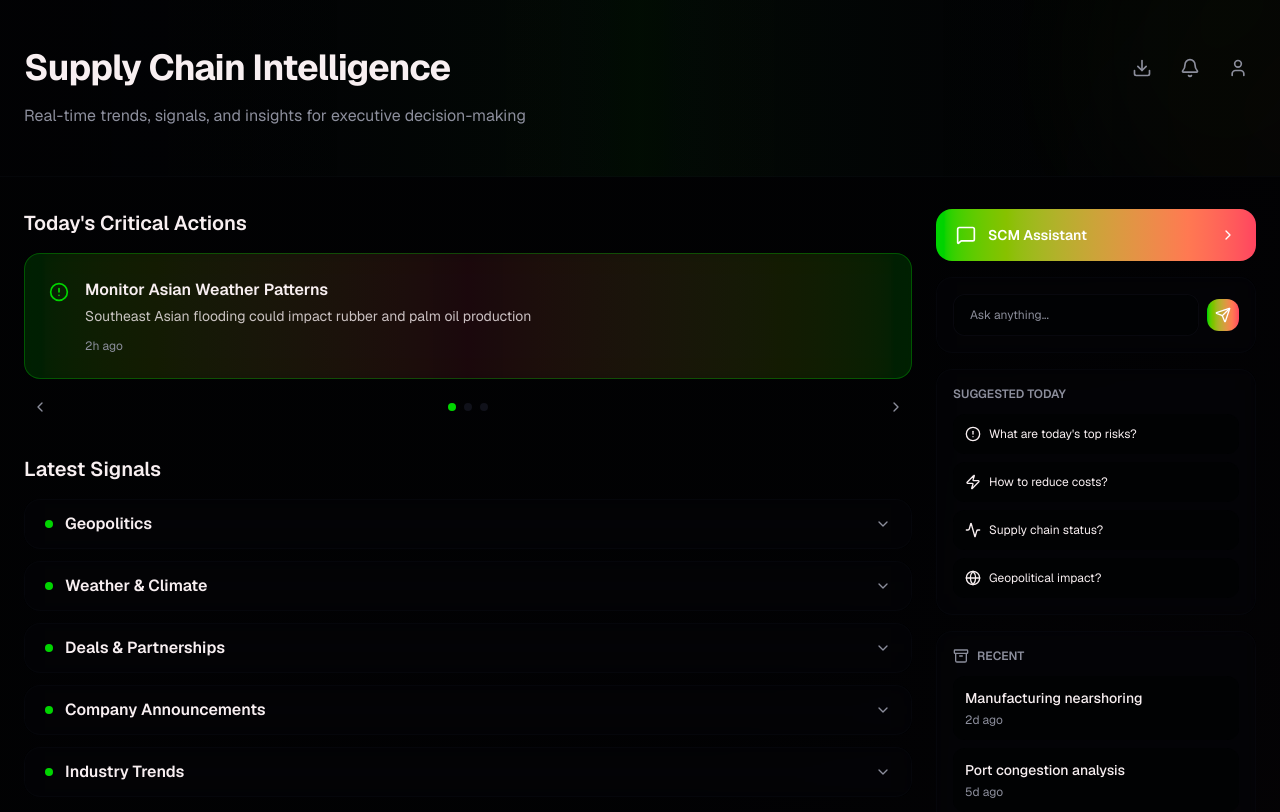
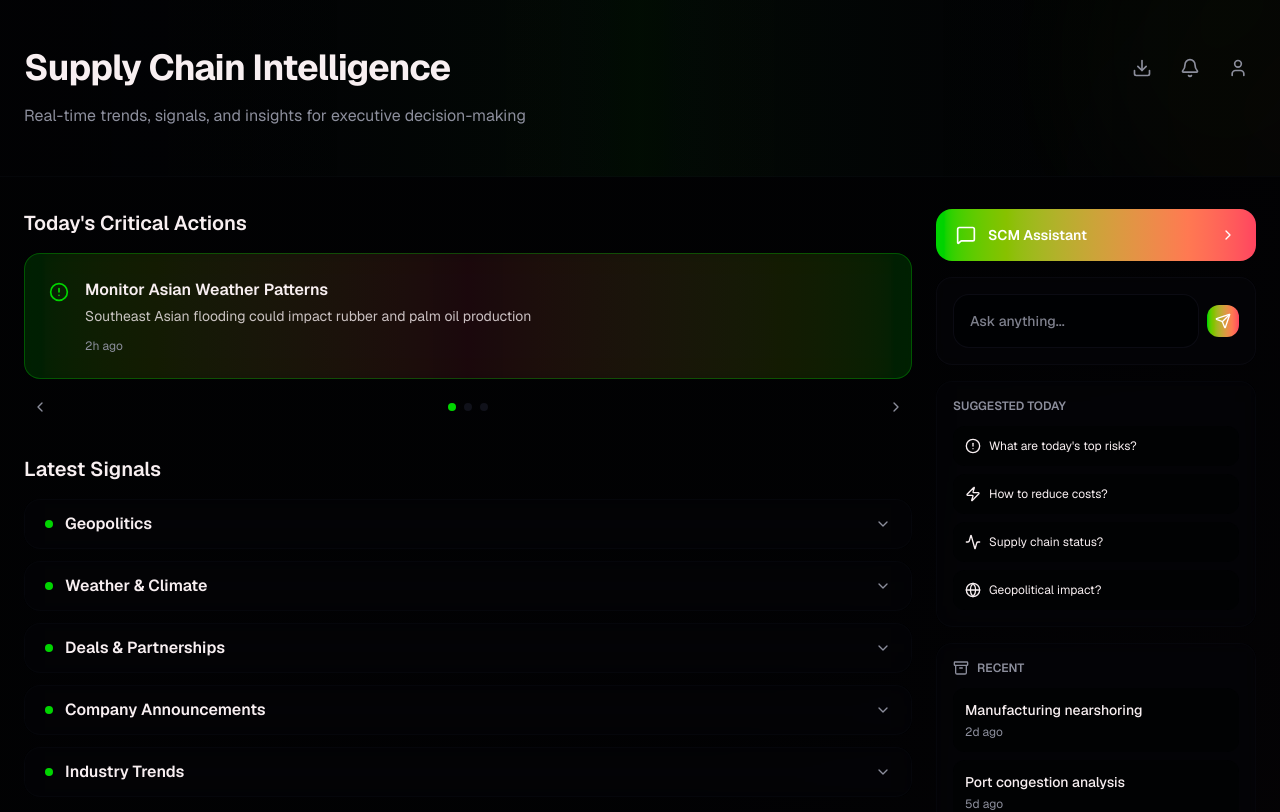
Before and after one commit to amitkumar-ai-pm/v0-scm-intelligence, a Next.js app: page / in a window 1280 px wide. Shown: the top 812 px of the page. Built offline with nearby package versions, Linux system fonts and the light colour scheme.

Commit message:
stronger outline of chat button

```diff
--- a/app/page.tsx
+++ b/app/page.tsx
@@ -368,14 +368,15 @@ const Page = () => {
           </button>
 
           {/* Chat Input - Top */}
-          <div className="rounded-xl border border-border/30 bg-card/50 backdrop-blur-sm p-4">
+          <div className="rounded-xl border border-border/50 bg-card/60 backdrop-blur-sm p-4">
             <form onSubmit={handleChatSubmit} className="flex items-center gap-2">
               <input
                 type="text"
+                aria-label="Ask anything"
                 value={chatInput}
                 onChange={(e) => setChatInput(e.target.value)}
                 placeholder="Ask anything..."
-                className="flex-1 rounded-lg border border-border/50 bg-background/50 px-4 py-3 text-xs placeholder-muted-foreground focus:outline-none focus:ring-2 focus:ring-primary focus:border-transparent transition-all"
+                className="flex-1 rounded-xl border border-border/70 bg-background/70 px-4 py-4 text-sm placeholder:text-muted-foreground/90 placeholder:font-medium focus:outline-none focus:ring-2 focus:ring-primary/70 focus:border-transparent transition-all hover:bg-background/90"
               />
               <button
                 type="submit"
```
